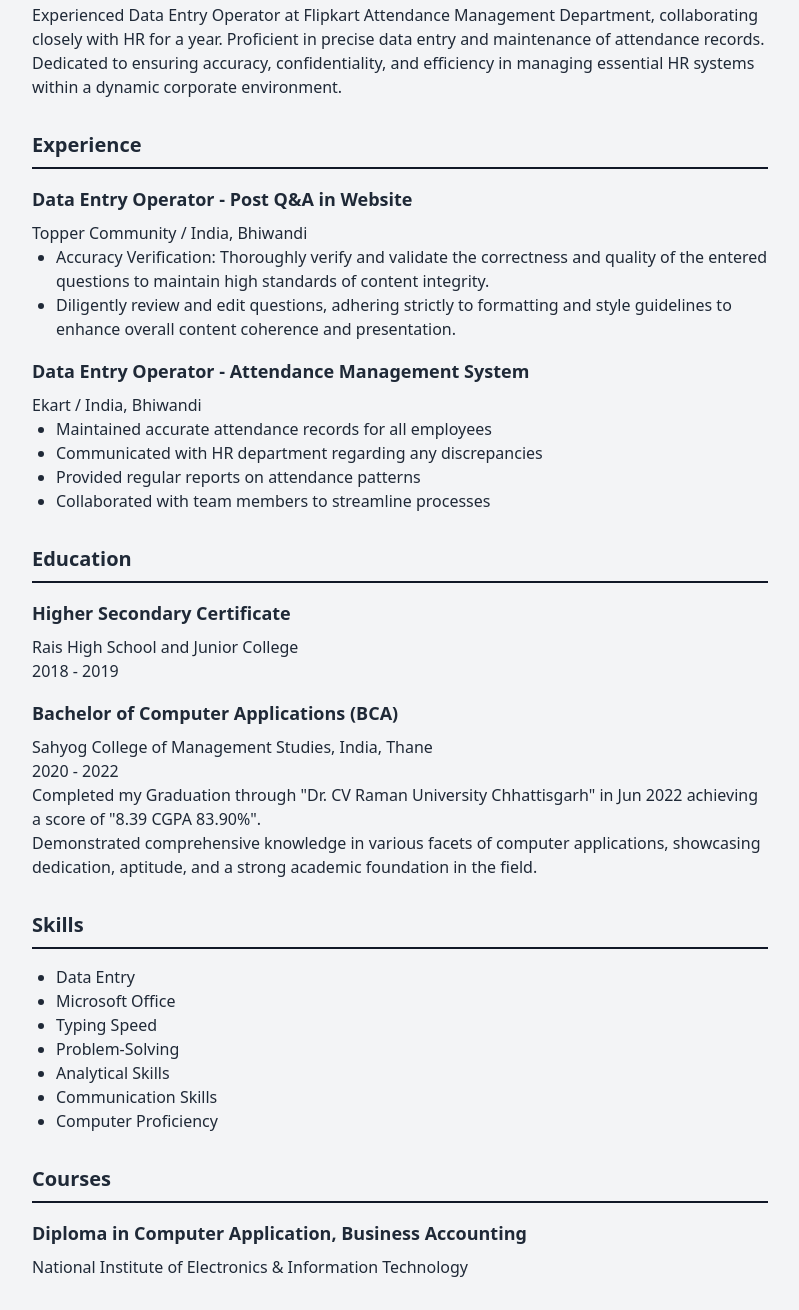
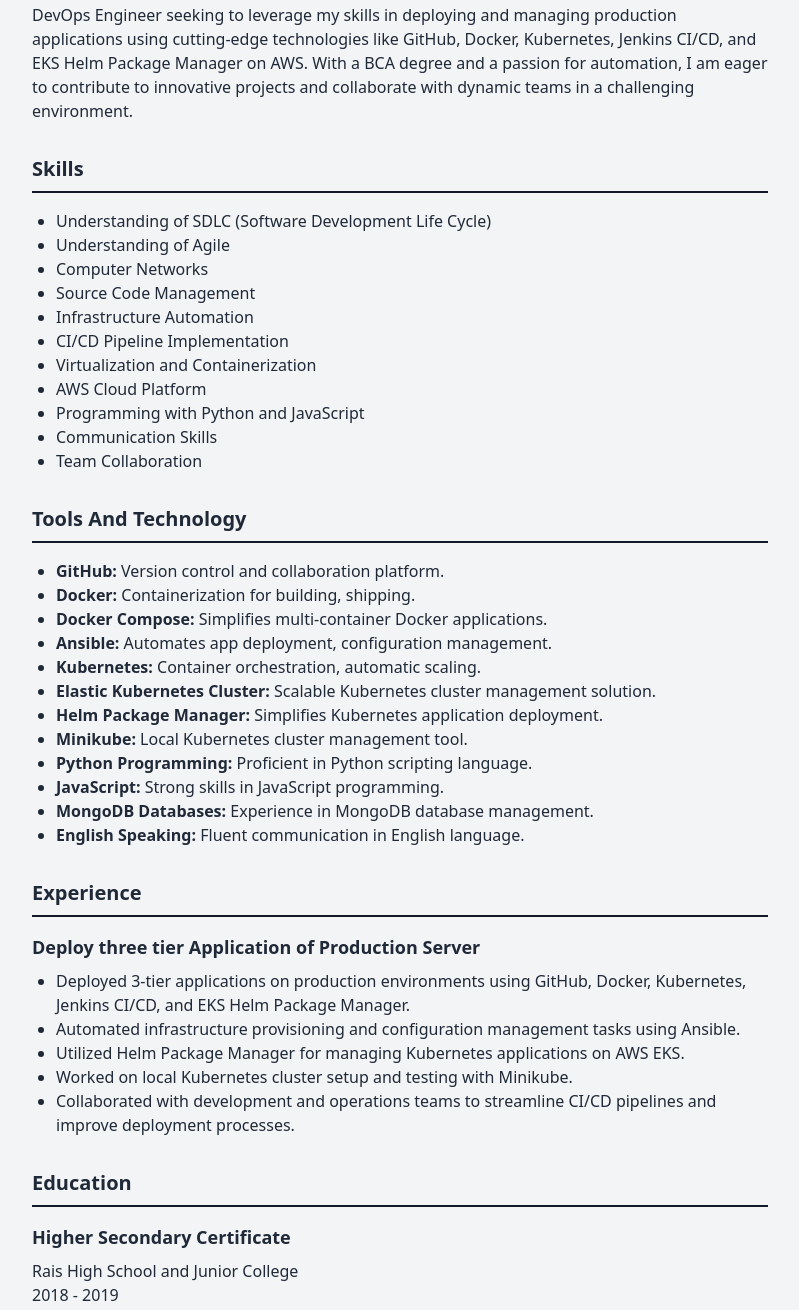
Before and after one commit to MohdAnas768/Anas-Resume, a plain HTML site: page index.html in a window 1280 px wide. Shown: the part 151-1461 px from the top of the page, without its empty margins (240-1039 px from the left). Drawn offline with nearby package versions, Linux system fonts and the light colour scheme.

Commit message:
change accordly for devops engineer

```diff
--- a/index.html
+++ b/index.html
@@ -12,36 +12,65 @@
 <body class="font-sans bg-gray-100 text-gray-800">
 
     <header class="bg-gray-900 text-white text-center py-4">
-        <h1 class="text-3xl font-bold">Mohammad Anas Muslim Ansari</h1>
+        <h1 class="text-3xl font-bold">Mohammad Anas Ansari</h1>
     </header>
 
     <main class="max-w-3xl mx-auto px-4 py-8">
 
         <section class="mb-8">
             <h2 class="text-xl font-bold border-b-2 border-gray-900 pb-2 mb-4">Professional Summary</h2>
-            <p class="mb-4">Experienced Data Entry Operator at Flipkart Attendance Management Department, collaborating closely with HR for a year. Proficient in precise data entry and maintenance of attendance records. Dedicated to ensuring accuracy, confidentiality, and efficiency in managing essential HR systems within a dynamic corporate environment.</p>
+            <p class="mb-4">DevOps Engineer seeking to leverage my skills in deploying and managing production applications using cutting-edge technologies like GitHub, Docker, Kubernetes, Jenkins CI/CD, and EKS Helm Package Manager on AWS. With a BCA degree and a passion for automation, I am eager to contribute to innovative projects and collaborate with dynamic teams in a challenging environment.</p>
+        </section>
+        <section class="mb-8">
+            <h2 class="text-xl font-bold border-b-2 border-gray-900 pb-2 mb-4">Skills</h2>
+            <ul class="list-disc ml-6">
+                <li>Understanding of SDLC (Software Development Life Cycle)</li>
+                <li>Understanding of Agile</li>
+<li>Computer Networks</li>
+<li>Source Code Management</li>
+<li>Infrastructure Automation</li>
+<li>CI/CD Pipeline Implementation   </li>
+<li>Virtualization and Containerization</li>
+<li>AWS Cloud Platform</li>
+<li>Programming with Python and JavaScript</li>
+<li>Communication Skills</li>
+<li>Team Collaboration</li>
+
+
+            </ul>
+        </section>
+
+        <!-- Tools section  -->
+        <section class="mb-8">
+            <h2 class="text-xl font-bold border-b-2 border-gray-900 pb-2 mb-4">Tools And Technology</h2>
+            <ul class="list-disc ml-6">
+                    <li><strong>GitHub:</strong> Version control and collaboration platform.</li>
+                    <li><strong>Docker:</strong> Containerization for building, shipping.</li>
+                    <li><strong>Docker Compose:</strong> Simplifies multi-container Docker applications.</li>
+                    <li><strong>Ansible:</strong> Automates app deployment, configuration management.</li>
+                    <li><strong>Kubernetes:</strong> Container orchestration, automatic scaling.</li>
+                    <li><strong>Elastic Kubernetes Cluster:</strong> Scalable Kubernetes cluster management solution.</li>
+                    <li><strong>Helm Package Manager:</strong> Simplifies Kubernetes application deployment.</li>
+                    <li><strong>Minikube:</strong> Local Kubernetes cluster management tool.</li>
+                    <li><strong>Python Programming:</strong> Proficient in Python scripting language.</li>
+                    <li><strong>JavaScript:</strong> Strong skills in JavaScript programming.</li>
+                    <li><strong>MongoDB Databases:</strong> Experience in MongoDB database management.</li>
+                    <li><strong>English Speaking:</strong> Fluent communication in English language.</li>
+            </ul>
         </section>
 
         <section class="mb-8">
             <h2 class="text-xl font-bold border-b-2 border-gray-900 pb-2 mb-4">Experience</h2>
 
             <div class="info-item mb-4">
-                <h3 class="text-lg font-bold mb-2">Data Entry Operator - Post Q&A in Website</h3>
-                <p>Topper Community / India, Bhiwandi</p>
+                <h3 class="text-lg font-bold mb-2">Deploy three tier Application of Production Server</h3>
+                <!-- <p>Ekart / India, Bhiwandi</p> -->
                 <ul class="list-disc ml-6">
-                    <li>Accuracy Verification: Thoroughly verify and validate the correctness and quality of the entered questions to maintain high standards of content integrity.</li>
-                    <li>Diligently review and edit questions, adhering strictly to formatting and style guidelines to enhance overall content coherence and presentation.</li>
-                </ul>
-            </div>
-
-            <div class="info-item mb-4">
-                <h3 class="text-lg font-bold mb-2">Data Entry Operator - Attendance Management System</h3>
-                <p>Ekart / India, Bhiwandi</p>
-                <ul class="list-disc ml-6">
-                    <li>Maintained accurate attendance records for all employees</li>
-                    <li>Communicated with HR department regarding any discrepancies</li>
-                    <li>Provided regular reports on attendance patterns</li>
-                    <li>Collaborated with team members to streamline processes</li>
+                    <li>Deployed 3-tier applications on production environments using GitHub, Docker, Kubernetes, Jenkins CI/CD, and EKS Helm Package Manager.</li>
+                    <li>Automated infrastructure provisioning and configuration management tasks using Ansible.</li>
+                    <li>Utilized Helm Package Manager for managing Kubernetes applications on AWS EKS.</li>
+                    <li>Worked on local Kubernetes cluster setup and testing with Minikube.</li>
+                    <li>Collaborated with development and operations teams to streamline CI/CD pipelines and improve deployment processes.</li>
                 </ul>
             </div>
         </section>
@@ -64,20 +93,7 @@
         </section>
 
         <section class="mb-8">
-            <h2 class="text-xl font-bold border-b-2 border-gray-900 pb-2 mb-4">Skills</h2>
-            <ul class="list-disc ml-6">
-                <li>Data Entry</li>
-                <li>Microsoft Office</li>
-                <li>Typing Speed</li>
-                <li>Problem-Solving</li>
-                <li>Analytical Skills</li>
-                <li>Communication Skills</li>
-                <li>Computer Proficiency</li>
-            </ul>
-        </section>
-
-        <section class="mb-8">
-            <h2 class="text-xl font-bold border-b-2 border-gray-900 pb-2 mb-4">Courses</h2>
+            <h2 class="text-xl font-bold border-b-2 border-gray-900 pb-2 mb-4">Certification</h2>
 
             <div class="info-item mb-4">
                 <h3 class="text-lg font-bold mb-2">Diploma in Computer Application, Business Accounting</h3>
```
